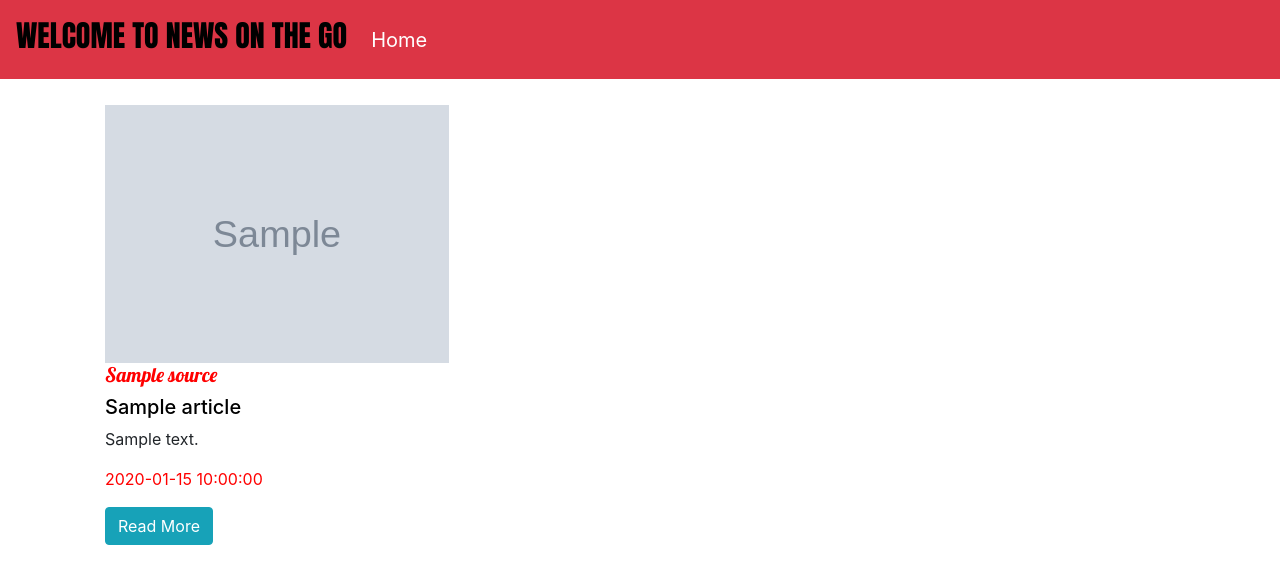
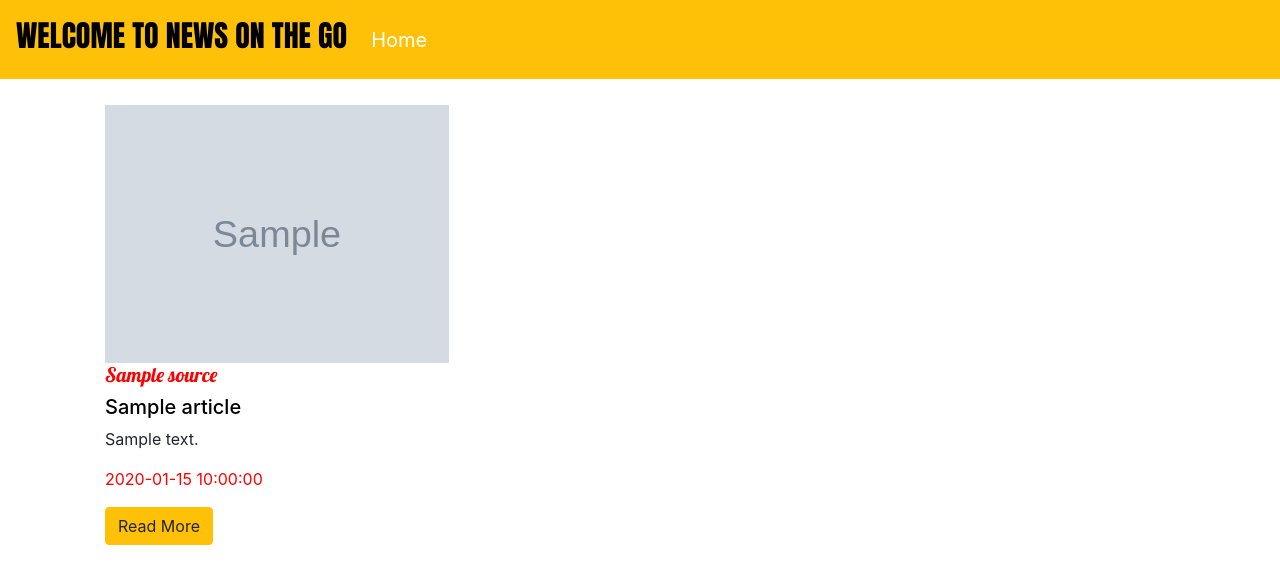
Before and after one commit to lizgi/news, a Flask app: template app/templates/index.html in a window 1280 px wide. Shown: the top 584 px of the page. Run offline with Flask 2, Linux system fonts and the light colour scheme; the template is opened without the code that fills it: most values are stand-ins (such as "Sample title", 1, 10 or a date in 2020); grey boxes marked "Sample" are stand-in pictures; some libraries are stand-ins or nearby versions.

```diff
--- a/app/templates/index.html
+++ b/app/templates/index.html
@@ -28,7 +28,7 @@
                             <h5 style="color: black;"> {{ article.title }} </h5>
                             <p> {{ article.description }} </p>
                             <p style="color: red;"> {{ article.publishedAt  }} </p>
-                            <a class="btn btn-info" target="_blank" href=" {{ article.url }} ">Read More</a>
+                            <a class="btn btn-warning" target="_blank" href=" {{ article.url }} ">Read More</a>
                         </div>
                     </div>
                 </div>
--- a/app/templates/navbar.html
+++ b/app/templates/navbar.html
@@ -9,7 +9,7 @@
     <link rel="stylesheet" href="css/styles.css">
 </head>
 <body>
-    <nav class="navbar navbar-expand-lg navbar-dark bg-danger fixed-top">
+    <nav class="navbar navbar-expand-lg navbar-dark bg-warning fixed-top">
       <h1 style="font-size: 30px; font-family: 'Anton', sans-serif; text-align: center; color: black;" class="navbar-brand">WELCOME TO NEWS ON THE GO</h1>
 
         <div class="collapse navbar-collapse" id="navbarSupportedContent">
```
